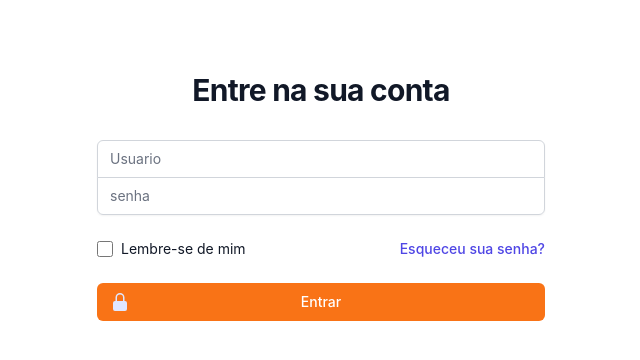
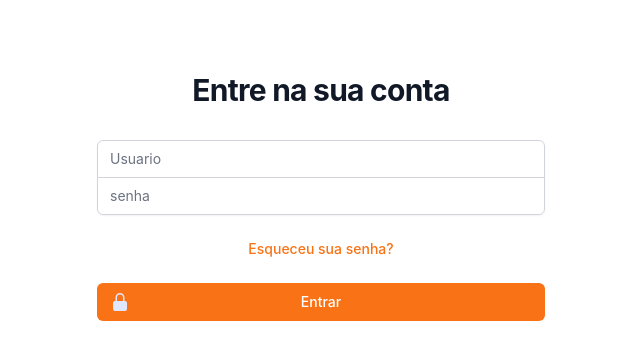
Before and after one commit to pedrobits/Sistema-de-Login-NextJs, a Next.js app: page / in a window 1280 px wide. Shown: the top 360 px of the page, without its empty margins (319-959 px from the left). Built offline with nearby package versions, Linux system fonts and the light colour scheme.

Commit message:
feat: :rocket: Finalizando Login Form

```diff
--- a/pages/index.jsx
+++ b/pages/index.jsx
@@ -110,31 +110,15 @@ export default function Home() {
               </div>
             </div>
 
-            <div className="flex items-center justify-between">
-              <div className="flex items-center">
-                <input
-                  id="remember-me"
-                  name="remember-me"
-                  type="checkbox"
-                  className="h-4 w-4 rounded border-gray-300 text-indigo-600 focus:ring-indigo-500"
-                />
-                <label
-                  htmlFor="remember-me"
-                  className="ml-2 block text-sm text-gray-900"
-                >
-                  Lembre-se de mim
-                </label>
-              </div>
-
-              <div className="text-sm">
+              <div className="text-sm flex justify-center ">
                 <a
-                  href="#"
-                  className="font-medium text-indigo-600 hover:text-indigo-500"
+                  href="test"
+                  className="font-medium text-orange-500 hover:text-orange-400"
                 >
                   Esqueceu sua senha?
                 </a>
               </div>
-            </div>
+
 
             <div>
               <button
```
